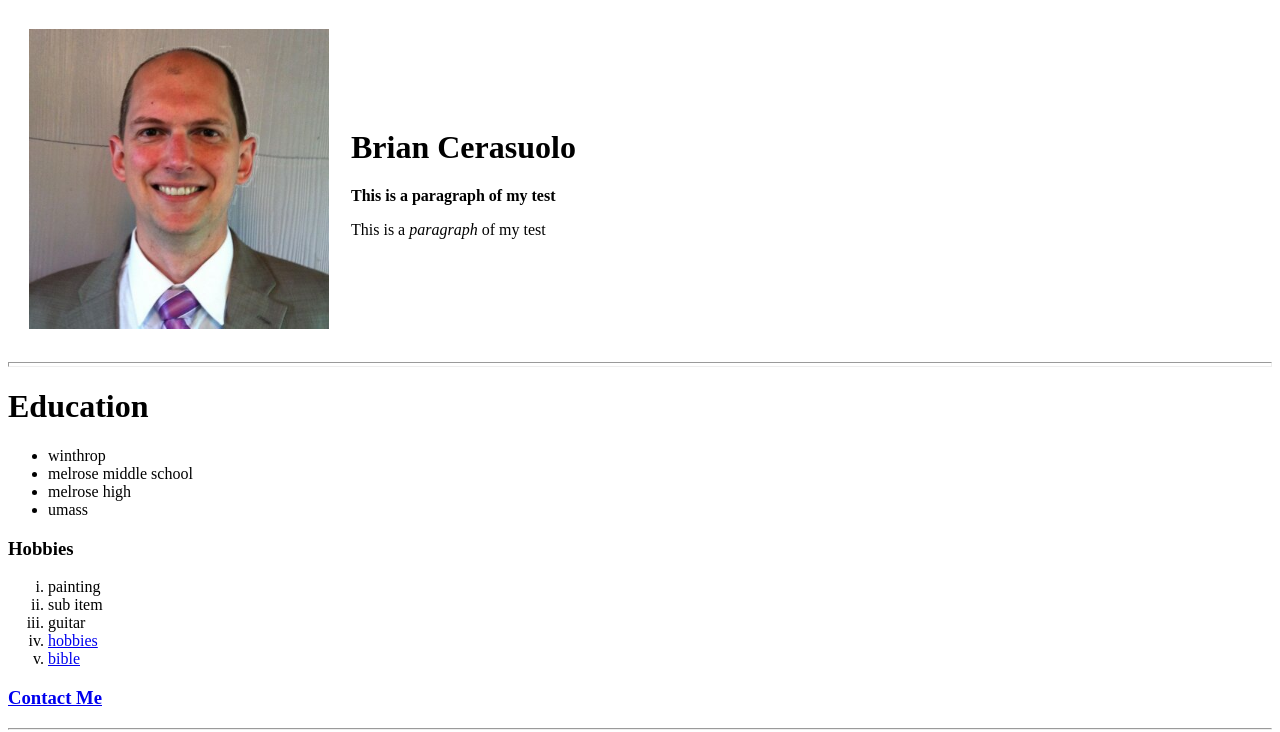
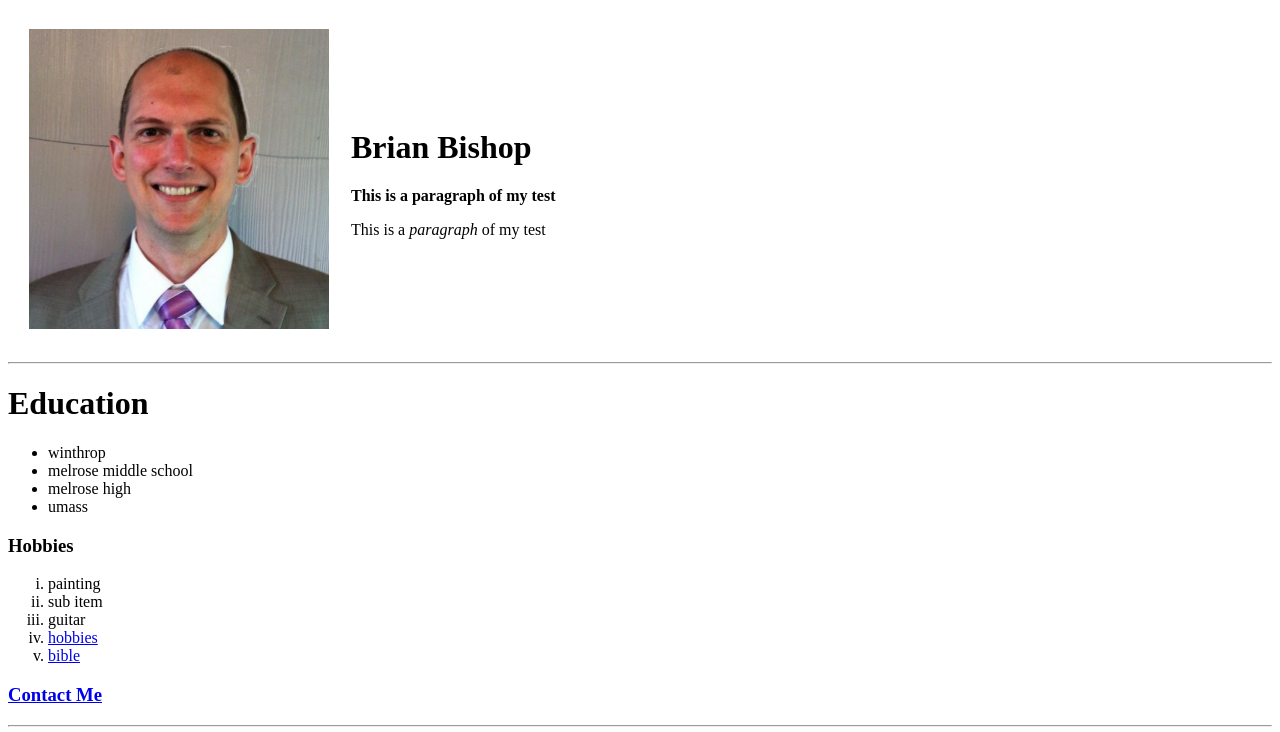
Before and after one commit to bcerasuolo/cv, a plain HTML site: page index.html in a window 1280 px wide. Shown: the top 732 px of the page. Drawn offline with Linux system fonts and the light colour scheme.

Commit message:
Add files via upload

```diff
--- a/index.html
+++ b/index.html
@@ -1,9 +1,13 @@
+
+
 <!DOCTYPE html>
 <html lang="en" dir="ltr">
 
 <head>
   <meta charset="utf-8">
   <title>Brian's Badass Website!!</title>
+  <link rel="stylesheet" href="css/styles.css">
+
 </head>
 
 <body>
@@ -13,7 +17,7 @@
         <img src="images/F2Xunzmg_400x400.jpeg" alt="what a pic" width=300 height=300>
       </td>
       <td>
-        <h1>Brian Cerasuolo</h1>
+        <h1>Brian Bishop</h1>
         <p><strong>This is a paragraph of my test</strong></p>
         <p>This is a <em>paragraph</em> of my test</p>
 
@@ -22,7 +26,7 @@
   </table>
 
 
-  <hr size=5>
+  <hr>
   <h1>Education</h1>
   <ul>
     <li>winthrop</li>
```
